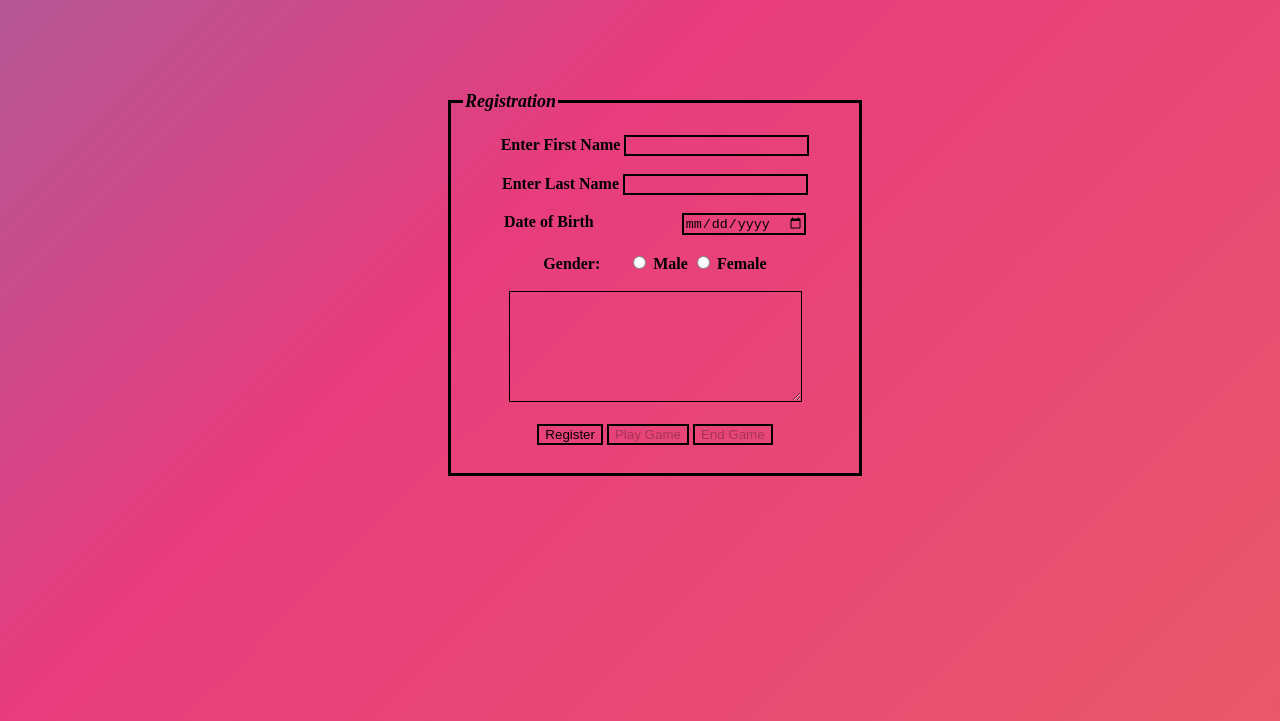
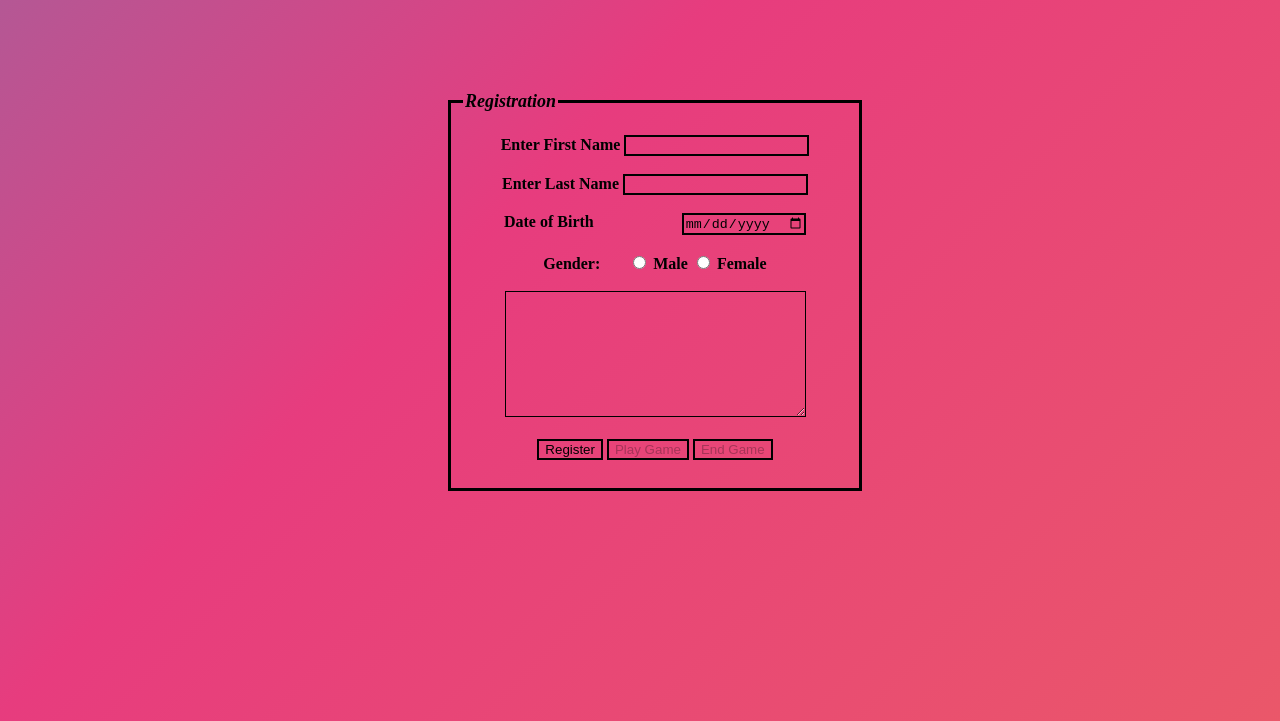
Before and after one commit to DBu3hanan/DBu3hanan.github.io, a plain HTML site: page index.html in a window 1280 px wide. Shown: the part 79-800 px from the top of the page. Drawn offline with Linux system fonts and the light colour scheme.

Commit message:
Update index.html

```diff
--- a/index.html
+++ b/index.html
@@ -12,9 +12,7 @@
     <script type="text/javascript" src="groupproject.js"></script>
 
     <script async src="https://pagead2.googlesyndication.com/pagead/js/adsbygoogle.js?client=ca-pub-6760354428989736"
-     crossorigin="anonymous"></script>
-
-
+    crossorigin="anonymous"></script>
 </head>
 
 <body>
@@ -62,7 +60,7 @@
 
 
                 <br>
-                <textarea id="showpercentage" rows="7" cols="34"> </textarea>
+                <textarea id="showpercentage" rows="8" cols="35"> </textarea>
 
 
 
@@ -73,7 +71,7 @@
 
                 <input type="submit" value="Register" id="submitbutton">
                 <input type="submit" value="Play Game" id="play" disabled onclick="playGame()">
-                <input type="submit" value="End Game" id="endgame" disabled onclick="endGame()">
+                <input type="submit" value="End Game" id="endgame" disabled onclick="endgamee()">
 
                 <!-- <input type="reset" value="Quit" id="quit">
                 <input type="submit" value="Results " id="result" onclick="findPercentageScore()">
@@ -382,7 +380,7 @@
 
          <center>
            <br><br>
-          <button id="end" class="end"  hidden>End Game</button>
+          <button id="end" class="end"  hidden>View Stats</button>
 
          <button id="playagain" class="playagain"  hidden>Play Again</button>
         </center>
```
